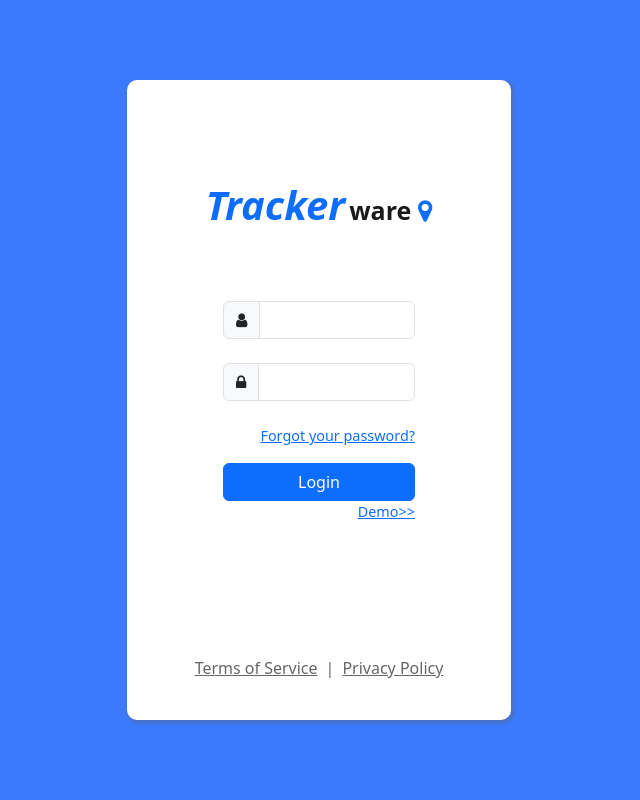
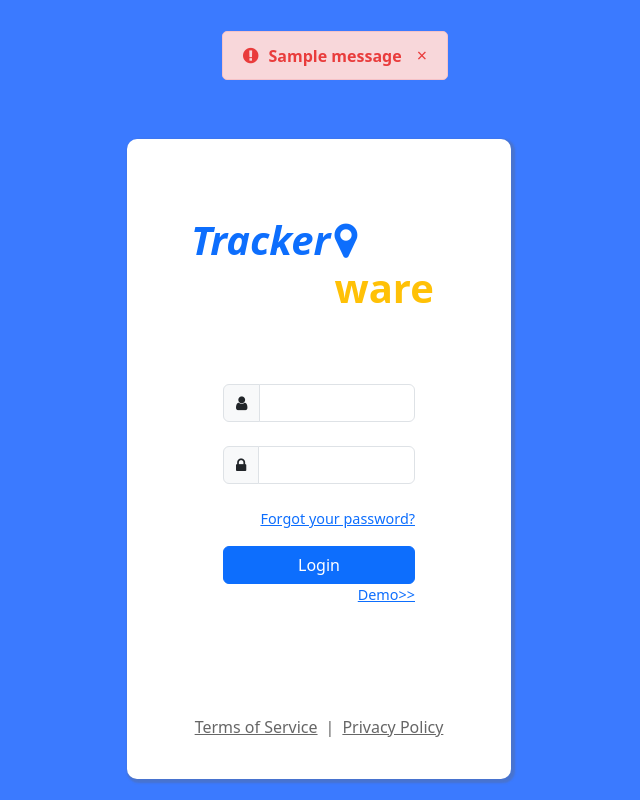
Before and after one commit to golimark/trackingsoftware, a Django app: page /auth/login/ in a window 1280 px wide. Shown: the whole page, without its empty margins (321-961 px from the left). Run offline with Django 5.2, Linux system fonts and the light colour scheme; tables that the repository leaves empty hold one stand-in row (values such as "Sample post"); one stand-in notice (Sample message) is shown; some libraries are stand-ins or nearby versions.

Commit message:
Updated changes.

```diff
--- a/auth_app/urls.py
+++ b/auth_app/urls.py
@@ -4,5 +4,6 @@ from auth_app import views as AuthAppViews
 app_name = "auth_app"
 
 urlpatterns = [
-    path("login/", AuthAppViews.LoginView.as_view(), name="login")
+    path("login/", AuthAppViews.login_view, name="login"),
+    path("logout/", AuthAppViews.logout_view, name="logout")
 ]
--- a/auth_app/views.py
+++ b/auth_app/views.py
@@ -2,46 +2,82 @@ from django.shortcuts import render, redirect
 from django.urls import reverse_lazy
 from django.views.generic import View
 from core.mixins import MonitorAccessMixin
-from auth_app import forms as AuthAppForms
+from .forms import *
 from django.contrib.auth import login, logout, authenticate
 from django.utils.translation import gettext_lazy as _
 from django.contrib import messages
 
-class LoginView(View, MonitorAccessMixin):
-    template_name = "auth_app/login.html"
-    context_data = {}
+# class LoginView(View, MonitorAccessMixin):
+#     template_name = "auth_app/login.html"
+#     context_data = {}
 
-    def get(self, request):
-        self.context_data["form"] = AuthAppForms.LoginForm()
-        return render(request=request, template_name=self.template_name, context=self.context_data)
+#     def get(self, request):
+#         self.context_data["form"] = LoginForm()
+#         return render(request=request, template_name=self.template_name, context=self.context_data)
 
-    def post(self, request):
-        form = AuthAppForms.LoginForm(request, request.POST)
-        username = request.POST.get("username")
-        password = request.POST.get("password")
+#     def post(self, request):
+#         form = LoginForm(request, request.POST)
+#         username = request.POST.get("username")
+#         password = request.POST.get("password")
 
-        if username and password:
-            user = authenticate(username=username, password=password)
-            if user is not None:
-                login(request, user)
-                if request.GET.get("next"):
-                    return redirect(next)
-                messages.add_message(request, messages.SUCCESS, _("Successfully logged in as" + f" {user.username}."))
-                return redirect(reverse_lazy("tracker:home"))
+#         if username and password:
+#             user = authenticate(username=username, password=password)
+#             if user is not None:
+#                 messages.add_message(request, messages.SUCCESS, _("Successfully logged in as" + f" {user.username}."))
+#                 login(request, user)
+#                 if request.GET.get("next"):
+#                     return redirect(next)
+#                 return redirect(reverse_lazy("tracker:home"))
 
-        # if form.is_valid():
-        #     user = form.get_user()
-        #     login(request, user)
-        #     messages.add_message(request, messages.SUCCESS, _("Successfully logged in as" + f" {user.username}."))
+#         # if form.is_valid():
+#         #     user = form.get_user()
+#         #     login(request, user)
+#         #     messages.add_message(request, messages.SUCCESS, _("Successfully logged in as" + f" {user.username}."))
 
-        #     if request.GET.get("next"):
-        #         return redirect(next)
-        #     return redirect(reverse_lazy("tracker:home"))
+#         #     if request.GET.get("next"):
+#         #         return redirect(next)
+#         #     return redirect(reverse_lazy("tracker:home"))
 
-        messages.add_message(request, messages.ERROR, _("Invalid credentials provided!"))
-        self.context_data["form"] = AuthAppForms.LoginForm()
-        return render(request=request, template_name=self.template_name, context=self.context_data)
+#         messages.add_message(request, messages.ERROR, _("Invalid credentials provided!"))
+#         self.context_data["form"] = LoginForm()
+#         return render(request=request, template_name=self.template_name, context=self.context_data)
 
 def logout_view(request):
+    messages.success(request, f'{request.user} successfully logged out.')
     logout(request)
     return redirect(reverse_lazy("auth_app:login"))
+
+
+
+def login_view(request):
+    if request.user.is_authenticated:
+        return redirect("tracker:home")
+
+    if request.method == 'POST':
+        form = LoginForm(request, data=request.POST)
+        form.fields['username'].widget.attrs.update({'class': 'form-control', 'placeholder': 'Username'})
+        form.fields['password'].widget.attrs.update({'class': 'form-control', 'placeholder': 'Password'})
+
+        if form.is_valid():
+            username = form.cleaned_data.get('username')
+            password = form.cleaned_data.get('password')
+
+            if username and password:
+                user = authenticate(request, username=username, password=password)
+                # Check if authentication is successful
+                if user is not None:
+                    login(request, user)
+                    if request.GET.get("next"):
+                        return redirect(next)
+                    return redirect(reverse_lazy("tracker:home"))
+                else:
+                    messages.error(request, "Invalid username or password provided.")
+            else:
+                messages.error(request, "Username and password must be provided.")
+        else:
+            messages.error(request, "Invalid username or password provided. Please try again.")
+    else:
+        form = LoginForm()
+
+    # Ensure the form is always rendered if the conditions above don't redirect
+    return render(request, 'auth_app/login.html', {'form': form})
--- a/static/css/styles.css
+++ b/static/css/styles.css
@@ -140,8 +140,8 @@ form input[type="submit"] {
 }
 
 .nav-item{
-    text-align: center;!important
+    text-align: center!important;
     font-size: 1.5rem;
     font-weight: 600;
-    padding: 0 .5rem;!important
+    padding: 0 0.5rem!important;
 }
--- a/templates/auth_app/login.html
+++ b/templates/auth_app/login.html
@@ -2,14 +2,30 @@
 
 {% block content %}
 <section class="auth">
+    {% if messages %}
+    <center><ul class="messages">
+        {% for message in messages %}
+            <!-- <li class="{{ message.tags }}">{{ message }}</li> -->
+            <div id="custom-alert" style="display: flex; align-items: center; justify-content: center; text-align: left; color: #e93c3c; background-color: #f8d7da; border: 1px solid #f5c2c7; border-radius: 5px; width: fit-content; padding: 10px 20px; margin: 10px auto;">
+                <span style="margin-right: 10px; color: #e93c3c; font-size: 18px;">
+                    <i class="fa fa-exclamation-circle" aria-hidden="true"></i> <!-- Ensure you load Font Awesome -->
+                </span>
+                <strong class="{{ message.tags }}" role="alert">{{ message }}</strong>
+                <button type="button" id="close-alert-btn" style="padding-left: 15px; background: none; border: none; font-size: 18px; color: #e93c3c; cursor: pointer;" data-bs-dismiss="alert" aria-label="Close">
+                    &times;
+                </button>
+            </div>
+        {% endfor %}
+    </ul></center>
+    {% endif %}
     <div class="auth-area grid">
         <div class="form-area grid">
             <div class="form-header">
                 <h1 class="logo">
                     <span class="text-primary" style="font-style: italic;">Tracker</span>
                     <span class="text-default" style="font-size: 25px;">
-                        <span>ware</span>
-                        <span class="text-primary"><i class="fa fa-map-marker"></i>
+                        <span class="text-primary fs-1"><i class="fa fa-map-marker"></i>
+                        <span class="fw-bold text-warning">ware</span>
                     </span>
                 </span>
                 </h1>
@@ -45,4 +61,12 @@
         </div>
     </div>
 </section>
+
+<script>
+    document.getElementById('close-alert-btn').addEventListener('click', function () {
+        const alertBox = document.getElementById('custom-alert');
+        alertBox.style.display = 'none'; // Hide the alert box
+    });
+</script>
+
 {% endblock %}
--- a/templates/tracker/index.html
+++ b/templates/tracker/index.html
@@ -77,7 +77,7 @@
                     </li>
 
                     <li>
-                        <a class="dropdown-item" href=""><i class="bi bi-power"></i> Logout
+                        <a class="dropdown-item" href="{% url 'auth_app:logout' %}"><i class="bi bi-power"></i> Logout
                             <a>
                     </li>
                 </ul>
--- a/templates/utils/layout.html
+++ b/templates/utils/layout.html
@@ -4,7 +4,7 @@
 <head>
     <meta charset="UTF-8">
     <meta name="viewport" content="width=device-width, initial-scale=1.0">
-    <title>Tracking Software</title>
+    <title>Trackerware</title>
     <link rel="stylesheet" href="{% static 'css/utils.css' %}">
     <link rel="stylesheet" href="{% static 'css/styles.css' %}">
     <link rel="stylesheet" href="{% static 'icons/font-awesome-4.7.0/css/font-awesome.min.css' %}">
```
